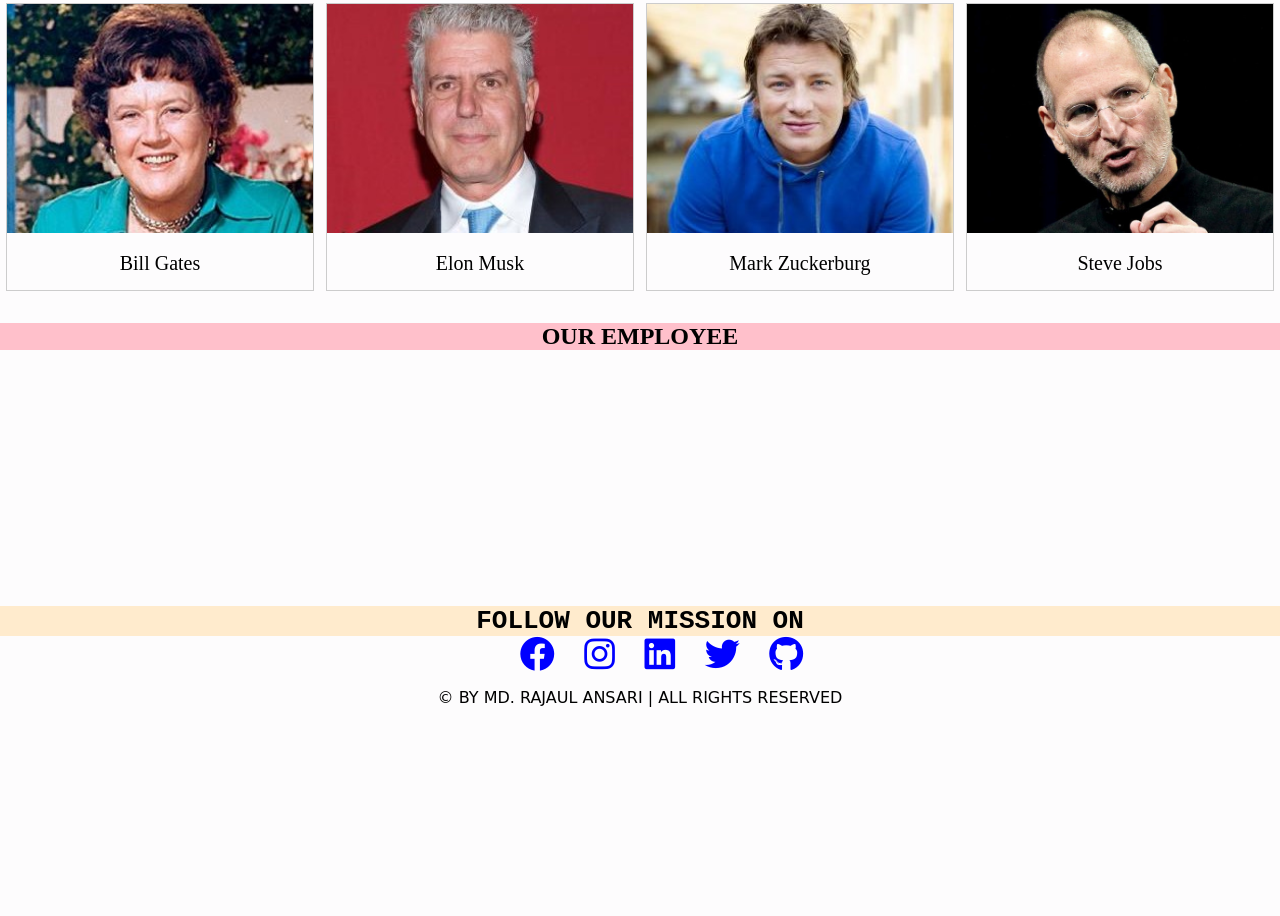
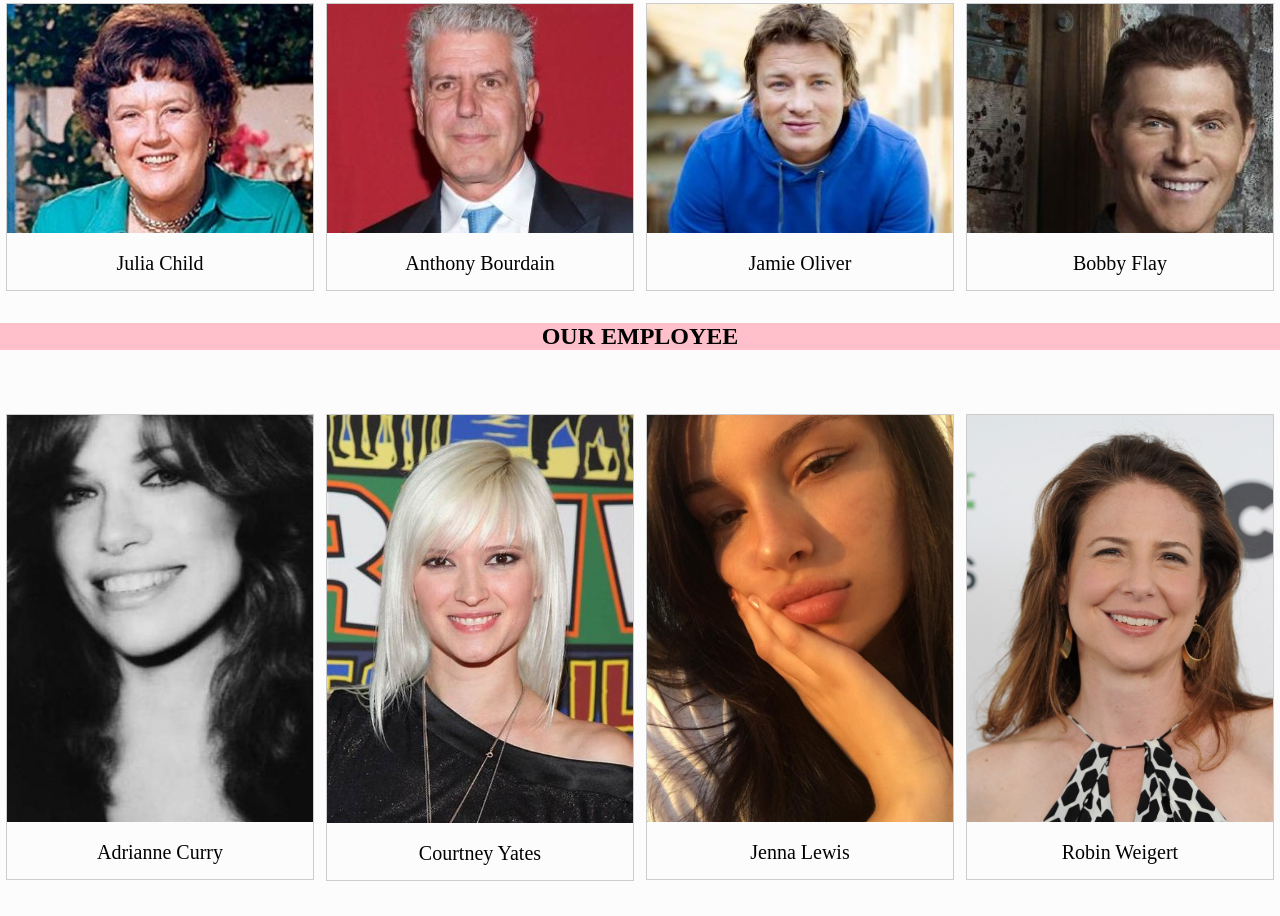
Before and after one commit to RajaulAnsari/Project-IT, a plain HTML site: page pages/gallery.html in a window 1280 px wide. Shown: the part 1304-2220 px from the top of the page. Before the commit the page ends 2011 px from the top, so only its background shows below. Drawn offline with Linux system fonts and the light colour scheme.

Commit message:
gallery page added

```diff
--- a/css/gallery.css
+++ b/css/gallery.css
@@ -64,8 +64,6 @@
     float: left;
     width: 24.99999%;
   }
-
-
   .chefs {
     border: 1px solid #ccc;
   }
@@ -95,13 +93,42 @@
     float: left;
     width: 24.99999%;
   }
+  .employee {
+    border: 1px solid #ccc;
+  }
+
+.employee:hover {
+    border: 1px solid #777;
+  }
+
+.employee img {
+    width: 100%;
+    height: auto;
+  }
+
+.ename  {
+    font-size: 20px;
+    padding: 15px;
+    text-align: center;
+  }
+
+  * {
+    box-sizing: border-box;
+  }
+
+  .ours {
+    margin-top: 5%;
+    padding: 0 6px;
+    float: left;
+    width: 24.99999%;
+  }
 .footer h1{
     background-color: blanchedalmond;
 }
 .footer h1{
     text-align: center;
     font-family: monospace;
-    margin-top: 20%;
+    margin-top: 50%;
 }
 .footer a{
     font-size: 35px;
--- a/pages/gallery.html
+++ b/pages/gallery.html
@@ -59,28 +59,52 @@
     <div class="our">
         <div class="chefs">
         <img src="/images/julia1.jpg" alt="bill">
-        <div class="cname">Bill Gates</div>
+        <div class="cname">Julia Child</div>
         </div>
     </div>
     <div class="our">
         <div class="chefs">
         <img src="/images/anthony1.jpg" alt="bill">
-        <div class="cname">Elon Musk</div>
+        <div class="cname">Anthony Bourdain</div>
         </div>
     </div>
     <div class="our">
         <div class="chefs">
         <img src="/images/jamie1.jpg" alt="bill">
-        <div class="cname">Mark Zuckerburg</div>
+        <div class="cname">Jamie Oliver</div>
         </div>
     </div>
     <div class="our">
         <div class="chefs">
-        <img src="/images/steve1.jpg" alt="bill">
-        <div class="cname">Steve Jobs</div>
+        <img src="/images/bobby1.jpg" alt="bill">
+        <div class="cname">Bobby Flay</div>
         </div>
     </div>
     <h2 style="text-align: CENTER; margin-top: 30%; background-color: pink;">OUR EMPLOYEE</h2>
+    <div class="ours">
+        <div class="employee">
+        <img src="/images/adrianne1.jpg" alt="bill">
+        <div class="ename">Adrianne Curry</div>
+        </div>
+    </div>
+    <div class="ours">
+        <div class="employee">
+        <img src="/images/courtney1.jpg" alt="bill">
+        <div class="ename">Courtney Yates</div>
+        </div>
+    </div>
+    <div class="ours">
+        <div class="employee">
+        <img src="/images/jenna1.jpg" alt="bill">
+        <div class="ename">Jenna Lewis</div>
+        </div>
+    </div>
+    <div class="ours">
+        <div class="employee">
+        <img src="/images/robin1.jpg" alt="bill">
+        <div class="ename">Robin Weigert</div>
+        </div>
+    </div>
 <div class="footer">
     <h1>FOLLOW OUR MISSION ON</h1>
     <a href="https://www.facebook.com/rajaul.ansari1432" target="_blank" style="margin-left:40.6%;"><i class="fa-brands fa-facebook"></i></a>
```
Also changed, not shown: images/adrianne.jpg (deleted), images/adrianne1.jpg (added), images/courtney.jpg (deleted), images/courtney1.jpg (added), images/jenna.jpg (deleted), images/jenna1.jpg (added), images/robin.jpg (deleted), images/robin1.jpg (added).
